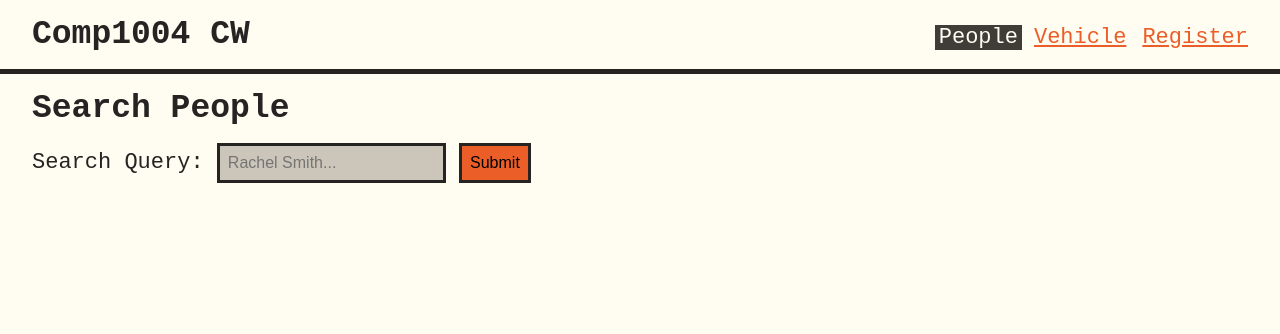
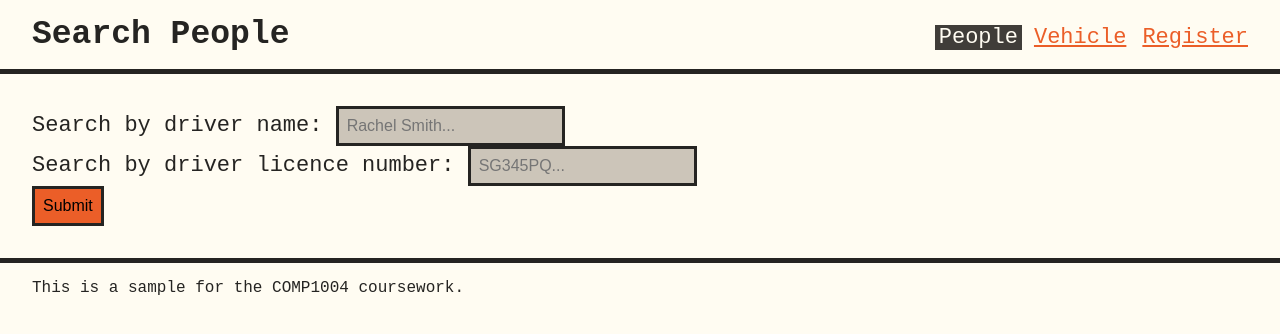
Before and after one commit to psyjo4/comp1004-coursework-2024, a plain HTML site: page docs/index.html in a window 1280 px wide. Drawn offline with Linux system fonts and the light colour scheme; no server answers.

Commit message:
Old changes to index.html

```diff
--- a/docs/index.html
+++ b/docs/index.html
@@ -15,7 +15,7 @@
 <body>
     <header>
         <nav>
-            <h2>Comp1004 CW</h2>
+            <h2>Search People</h2>
             <ul>
                 <li><a class="active" href="#">People</a></li>
                 <li><a class="Nactive" href="pages/vehicle.html">Vehicle</a></li>
@@ -25,12 +25,17 @@
         <hr>
     </header>
     <main>
-        <h2>Search People</h2>
         <form>
-            <label for="searchInput">Search Query:</label>
-            <input type="text" id="searchInput" placeholder="Rachel Smith..." name="searchInput">
+            <label for="driverName">Search by driver name:</label>
+            <input type="text" id="driverName" placeholder="Rachel Smith..." name="driverName"><br>
+            <label for="driverLicence">Search by driver licence number:</label>
+            <input type="text" id="driverLicence" placeholder="SG345PQ..." name="driverLicence"><br>
             <input type="submit" value="Submit">
         </form>
     </main>
+    <footer>
+        <hr>
+        <p>This is a sample for the COMP1004 coursework.</p>
+    </footer>
 </body>
 </html>
--- a/docs/styles/default.css
+++ b/docs/styles/default.css
@@ -1,3 +1,11 @@
+/*
+#fffcf2 Floral White
+#ccc5b9 Timberwolf
+#403d39 Black Olive
+#252422 Eerie Black
+#eb5e28 Flame
+*/
+
 * {
     padding: 0;
     margin: 0;
@@ -87,3 +95,8 @@ form input[type=submit] {
     font-size: 1rem;
     padding: .5rem;
 }
+
+footer p {
+    padding: 1rem 2rem;
+    font-size: 1rem;
+}
```
